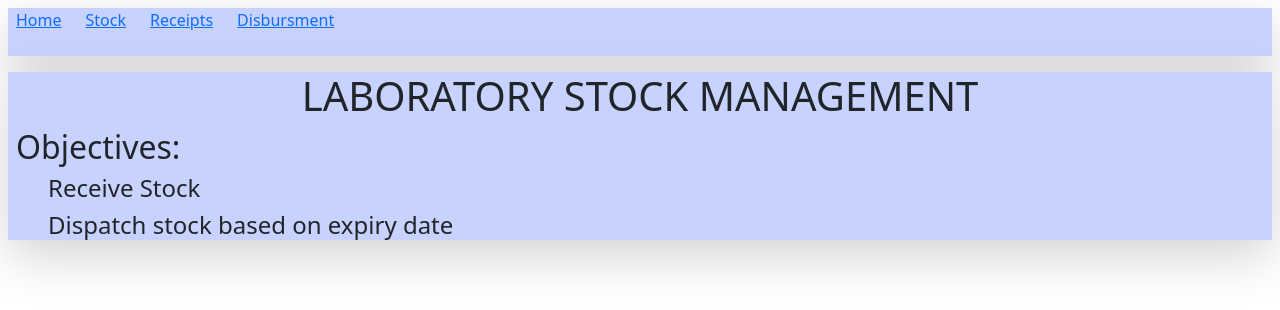
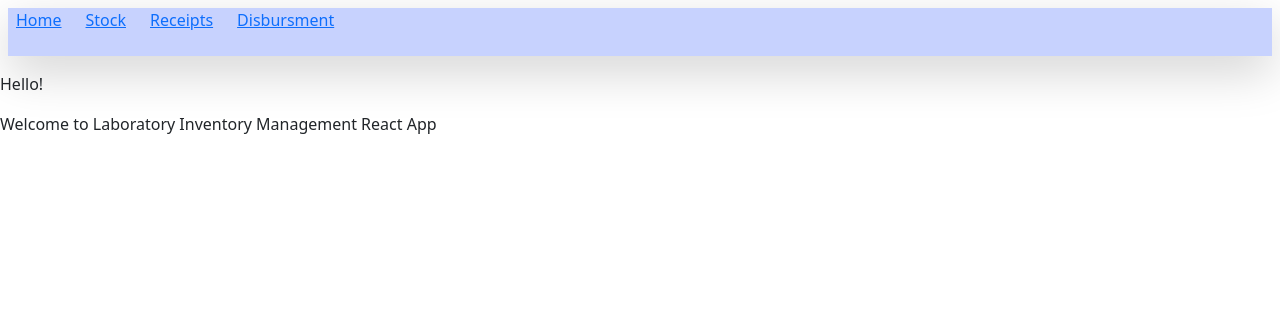
Before and after one commit to GakuruAlex/laboratory-stock-app, a React (Create React App) app: page / in a window 1280 px wide. Shown: the top 310 px of the page. Built offline with nearby package versions, Linux system fonts and the light colour scheme.

Commit message:
Added a homepage

```diff
--- a/src/components/Home.js
+++ b/src/components/Home.js
@@ -3,22 +3,11 @@ import React from 'react';
 
 
     return (  <React.Fragment>
-       <div class=" px-2 mt-2 mx-2  bg-indigo-200 shadow-lg shadow-indigo-500/50">
-     <h1  class="text-center text-align: center ">LABORATORY  STOCK MANAGEMENT</h1>
-     <p>
-        <h2>Objectives:</h2>
-        <ul>
-       <li>
-          <h4>Receive Stock</h4>
-       </li>
-       <li>
-          <h4>Dispatch stock based on expiry date</h4>
-       </li>
-        </ul>
+            <div className="Home">
+                    <p>Hello!</p>
+                    <p>Welcome to Laboratory Inventory Management React App</p>
+                </div>
 
-     </p>
-
-       </div>
     </React.Fragment>);
  }
 
--- a/src/components/Stock.js
+++ b/src/components/Stock.js
@@ -11,7 +11,7 @@ function Stock() {
 const baseUrl= "http://localhost:3000/receipts";
 
 const [stockData,setStockData]=useState([])
-
+const[clickedData,setClickedData]=useState([]);
 
 //Redirect to dispatch
 const [isDispatch, setIsDispatch] = useState(false);
@@ -29,9 +29,10 @@ fetchStock();
 
 
 
-const handleClick = () => {
+const handleClick = (event) => {
   // 👇️ toggle shown state
-
+const indexOfClicked=event.target.value;
+setClickedData(stockData[indexOfClicked])
   console.log("Button clicked")
   const status=setIsDispatch(current => !current);
   return status;
@@ -86,7 +87,7 @@ console.log("Is dispatch status",isDispatch);
 {isDispatch &&
 
 <BrowserRouter>
-<Route path='/disbursement' element={<Disbursment commodities={stockData}/>}></Route>
+<Route path='/disbursement' element={<Disbursment commodities={clickedData}/>}></Route>
 
 </BrowserRouter>
 
```
